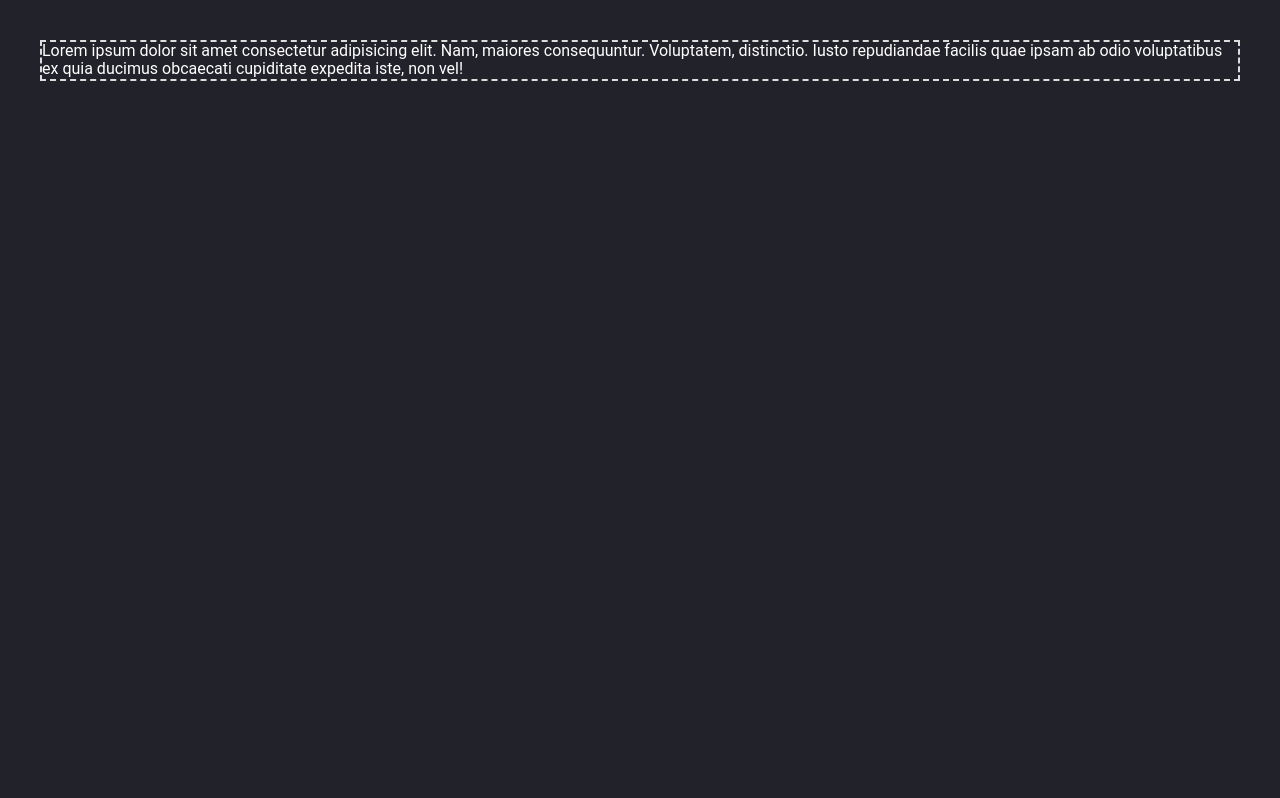
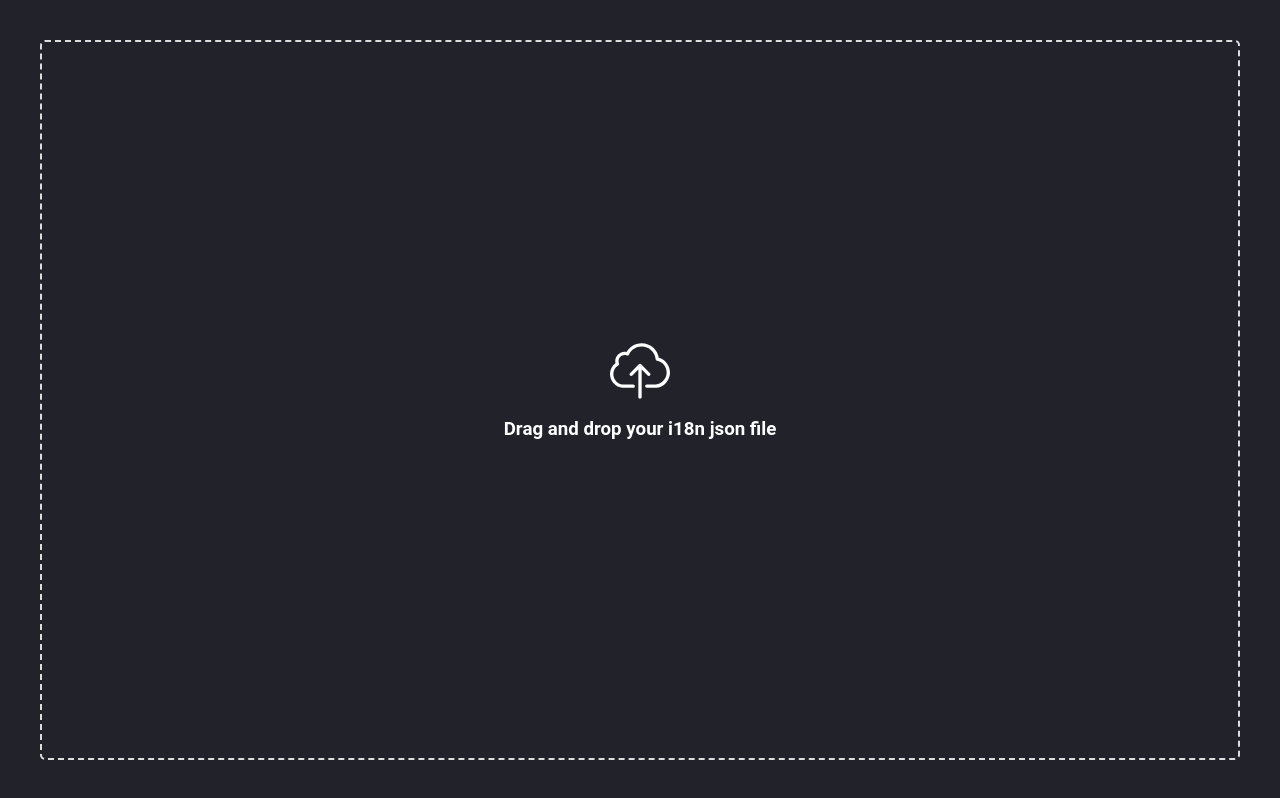
Before and after one commit to eslam-nasser/i18n-gui, a React (Create React App) app: page / in a window 1280 px wide. Built offline with nearby package versions, Linux system fonts and the light colour scheme; the HTML template or start-up script is replaced by a standard one.

Commit message:
basic drag and drop

```diff
--- a/src/App.js
+++ b/src/App.js
@@ -1,21 +1,124 @@
 import React, { Component } from 'react';
 import styled from 'styled-components';
 import './assets/css/style.css';
+import { Nav } from './components/shared';
 
 const Dropdown = styled.div`
     border: 2px dashed #ddd;
+    border-radius: 5px;
     color: #fff;
+    display: flex;
+    flex-direction: column;
+    justify-content: center;
+    align-items: center;
+    height: calc(100vh - 80px);
+    cursor: pointer;
+    transition: 0.15s;
+    position: relative;
+
+    &:hover {
+        background-color: rgba(255, 255, 255, 0.01);
+    }
+    img {
+        width: 60px;
+    }
+    h3 {
+        text-align: center;
+    }
 `;
 
 class App extends Component {
+    dropRef = React.createRef();
+    state = {
+        dragging: false
+    };
+
+    componentDidMount() {
+        this.dragCounter = 0;
+        let div = this.dropRef.current;
+        div.addEventListener('dragenter', this.handleDragIn);
+        div.addEventListener('dragleave', this.handleDragOut);
+        div.addEventListener('dragover', this.handleDrag);
+        div.addEventListener('drop', this.handleDrop);
+    }
+
+    componentWillUnmount() {
+        let div = this.dropRef.current;
+        div.removeEventListener('dragenter', this.handleDragIn);
+        div.removeEventListener('dragleave', this.handleDragOut);
+        div.removeEventListener('dragover', this.handleDrag);
+        div.removeEventListener('drop', this.handleDrop);
+    }
+
+    handleDrag = e => {
+        e.preventDefault();
+        e.stopPropagation();
+    };
+    handleDragIn = e => {
+        e.preventDefault();
+        e.stopPropagation();
+        this.dragCounter++;
+        if (e.dataTransfer.items && e.dataTransfer.items.length > 0) {
+            this.setState({ dragging: true });
+        }
+    };
+    handleDragOut = e => {
+        e.preventDefault();
+        e.stopPropagation();
+        this.dragCounter--;
+        if (this.dragCounter > 0) return;
+        this.setState({ dragging: false });
+    };
+    handleDrop = e => {
+        e.preventDefault();
+        e.stopPropagation();
+        this.setState({ drag: false });
+        if (e.dataTransfer.files && e.dataTransfer.files.length > 0) {
+            // this.props.handleDrop(e.dataTransfer.files);
+            console.log('files', e.dataTransfer.files);
+            e.dataTransfer.clearData();
+            this.dragCounter = 0;
+        }
+    };
+
     render() {
         return (
             <div className="App">
-                <Dropdown>
-                    Lorem ipsum dolor sit amet consectetur adipisicing elit.
-                    Nam, maiores consequuntur. Voluptatem, distinctio. Iusto
-                    repudiandae facilis quae ipsam ab odio voluptatibus ex quia
-                    ducimus obcaecati cupiditate expedita iste, non vel!
+                <Nav />
+                <Dropdown ref={this.dropRef}>
+                    {this.state.dragging && (
+                        <div
+                            style={{
+                                border: 'dashed grey 4px',
+                                backgroundColor: 'rgba(255,255,255,.8)',
+                                position: 'absolute',
+                                top: 0,
+                                bottom: 0,
+                                left: 0,
+                                right: 0,
+                                zIndex: 9999
+                            }}
+                        >
+                            <div
+                                style={{
+                                    position: 'absolute',
+                                    top: '50%',
+                                    right: 0,
+                                    left: 0,
+                                    textAlign: 'center',
+                                    color: 'grey',
+                                    fontSize: 36
+                                }}
+                            >
+                                <div>drop here :)</div>
+                            </div>
+                        </div>
+                    )}
+                    <img
+                        src={require('./assets/icons/upload.svg')}
+                        alt="add icon"
+                    />
+                    <h3>Drag and drop your i18n json file</h3>
                 </Dropdown>
             </div>
         );
--- /dev/null
+++ b/src/components/shared/Nav.jsx
@@ -0,0 +1,18 @@
+import React, { Component } from 'react';
+import styled from 'styled-components';
+
+const NavWrapper = styled.nav``;
+
+export class Nav extends Component {
+    render() {
+        return (
+            <NavWrapper>
+                {/*  */}
+                {/*  */}
+                {/*  */}
+            </NavWrapper>
+        );
+    }
+}
+
+export default Nav;
--- a/src/components/shared/index.js
+++ b/src/components/shared/index.js
@@ -1,2 +1,3 @@
 export * from './DropdownArea';
+export * from './Nav';
 export * from './Filters';
```
Also changed, not shown: src/assets/icons/upload.svg (added).
